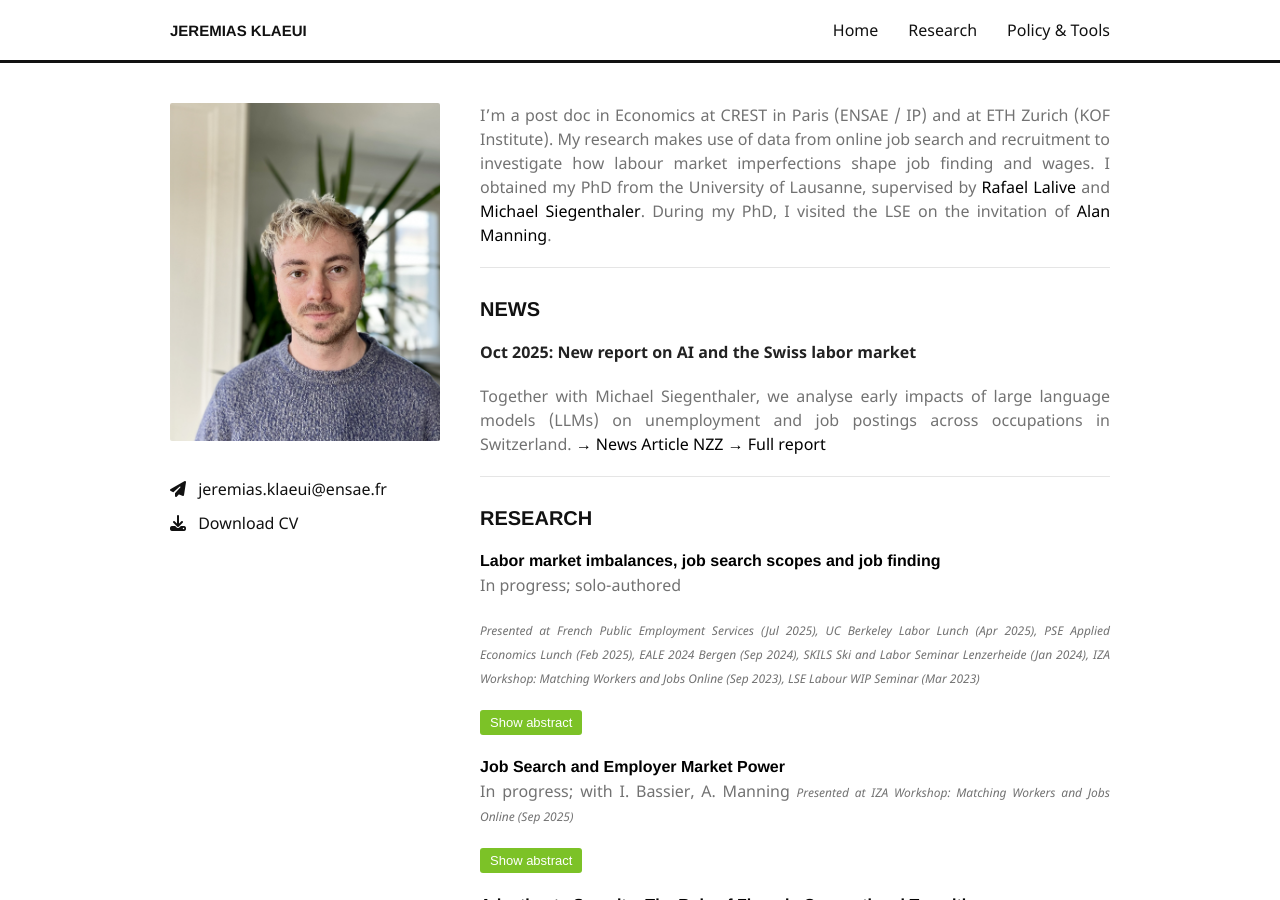
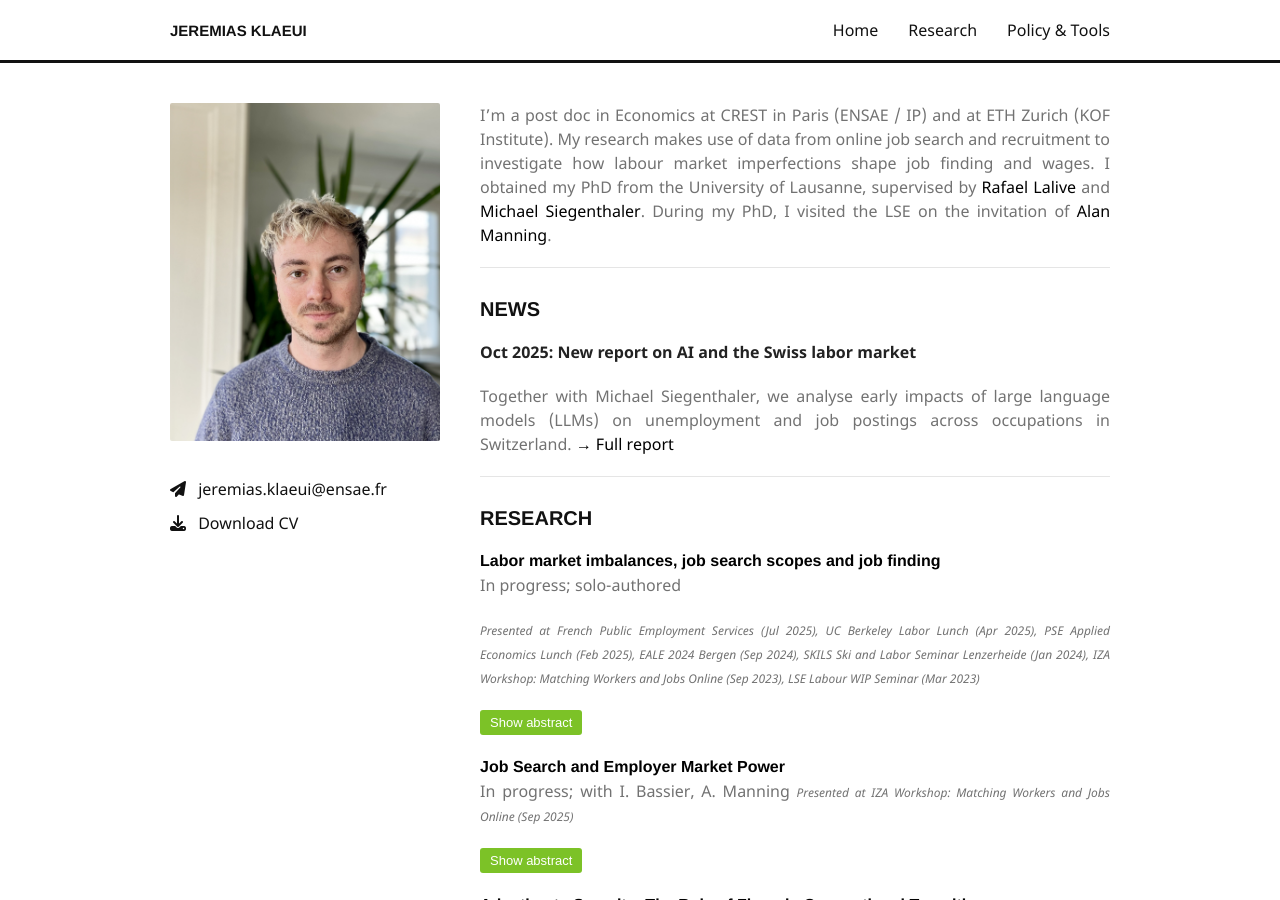
Before and after one commit to jklaeui/jklaeui.github.io, a Jekyll site: the page built from index.md, in a window 1280 px wide and 900 px high. Built offline with Jekyll 4.4.1, drawn with Linux system fonts in a browser that asks for light colours; nearby versions of some CDN libraries; our own code applies the rules of GitHub Pages for plain Markdown files.

Commit message:
Comment out NZZ news article link
🤖 Generated with [Claude Code](https://claude.com/claude-code)

Co-Authored-By: Claude <noreply@anthropic.com>

```diff
--- a/index.md
+++ b/index.md
@@ -8,7 +8,7 @@ I obtained my PhD from the University of Lausanne,  supervised by [Rafael Lalive
 
 **Oct 2025: New report on AI and the Swiss labor market**
 
-Together with Michael Siegenthaler, we analyse early impacts of large language models (LLMs) on unemployment and job postings across occupations in Switzerland. [→ News Article NZZ](/report_ki.html) [→ Full report](/report_ki.html)
+Together with Michael Siegenthaler, we analyse early impacts of large language models (LLMs) on unemployment and job postings across occupations in Switzerland. <!-- [→ News Article NZZ](/report_ki.html) --> [→ Full report](/report_ki.html)
 
 ***
 
```
